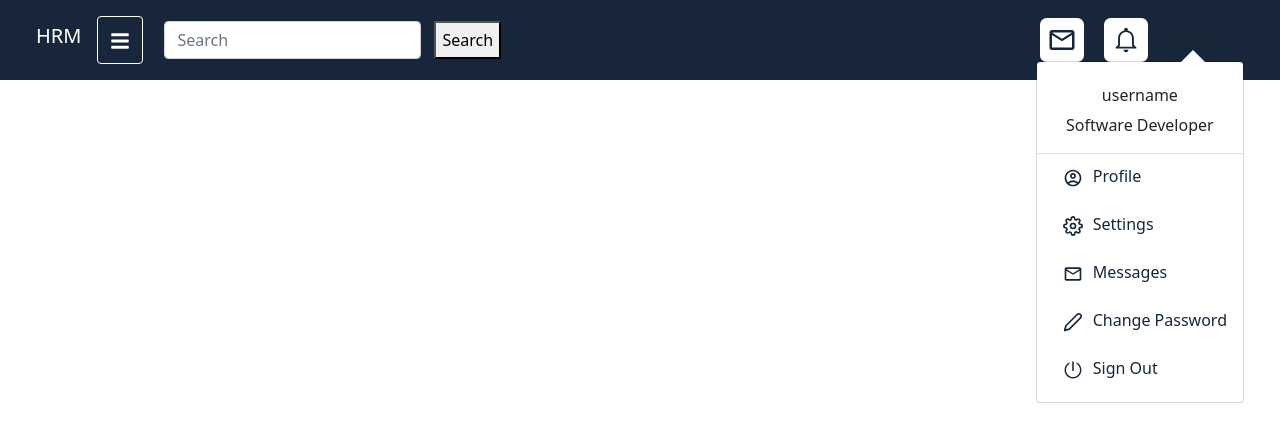
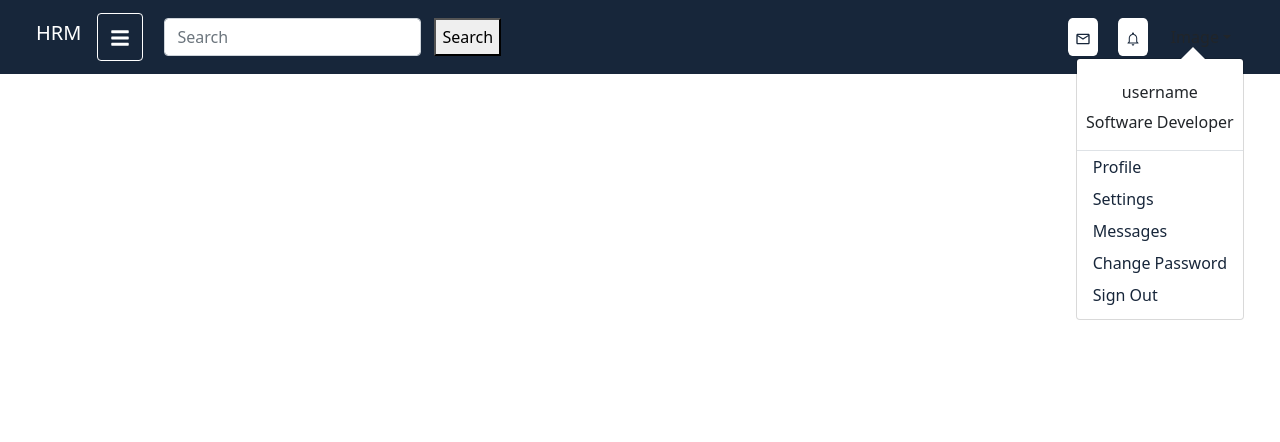
Before and after one commit to LeadTronics/hrm-lt, a React (Create React App) app: page /dashboard in a window 1280 px wide. Both pictures are taken after a click on the button "Image". Shown: the top 442 px of the page. Built offline with nearby package versions, Linux system fonts and the light colour scheme.

Commit message:
minor changes

```diff
--- a/src/Components/Topbar/Topbar.js
+++ b/src/Components/Topbar/Topbar.js
@@ -36,8 +36,8 @@ const Topbar = () => {
                                 </div>
                                 <div className='d-flex justify-content-center align-items-center top-drop-icon'>
 
-                                    <Nav.Link href="#action1" className="icon-top"><MdMailOutline style={{ fontSize: "30px" }} /></Nav.Link>
-                                    <Nav.Link href="#action1" className="icon-top"><IoMdNotificationsOutline style={{ fontSize: "30px" }} /></Nav.Link>
+                                    <Nav.Link href="#action1" className="icon-top"><MdMailOutline/></Nav.Link>
+                                    <Nav.Link href="#action1" className="icon-top"><IoMdNotificationsOutline/></Nav.Link>
                                     <Nav.Link className='Profile-drop'>
                                         <Dropdown align="end">
                                             <Dropdown.Toggle variant="inherit" id="dropdown-basic">
@@ -49,11 +49,11 @@ const Topbar = () => {
                                                     <h6>username</h6>
                                                     <p>Software Developer</p>
                                                 </div>
-                                                <Dropdown.Item><MdOutlineAccountCircle style={{ padding: "10px", fontSize: "40px" }} />Profile</Dropdown.Item>
-                                                <Dropdown.Item><FiSettings style={{ padding: "10px", fontSize: "40px" }} />Settings</Dropdown.Item>
-                                                <Dropdown.Item><MdMailOutline style={{ padding: "10px", fontSize: "40px" }} />Messages</Dropdown.Item>
-                                                <Dropdown.Item><FiEdit2 style={{ padding: "10px", fontSize: "40px" }} />Change Password</Dropdown.Item>
-                                                <Dropdown.Item><AiOutlinePoweroff style={{ padding: "10px", fontSize: "40px" }} /><span>Sign Out</span></Dropdown.Item>
+                                                <Dropdown.Item>Profile</Dropdown.Item>
+                                                <Dropdown.Item>Settings</Dropdown.Item>
+                                                <Dropdown.Item>Messages</Dropdown.Item>
+                                                <Dropdown.Item>Change Password</Dropdown.Item>
+                                                <Dropdown.Item>Sign Out</Dropdown.Item>
                                             </Dropdown.Menu>
                                         </Dropdown></Nav.Link>
                                 </div>
```
